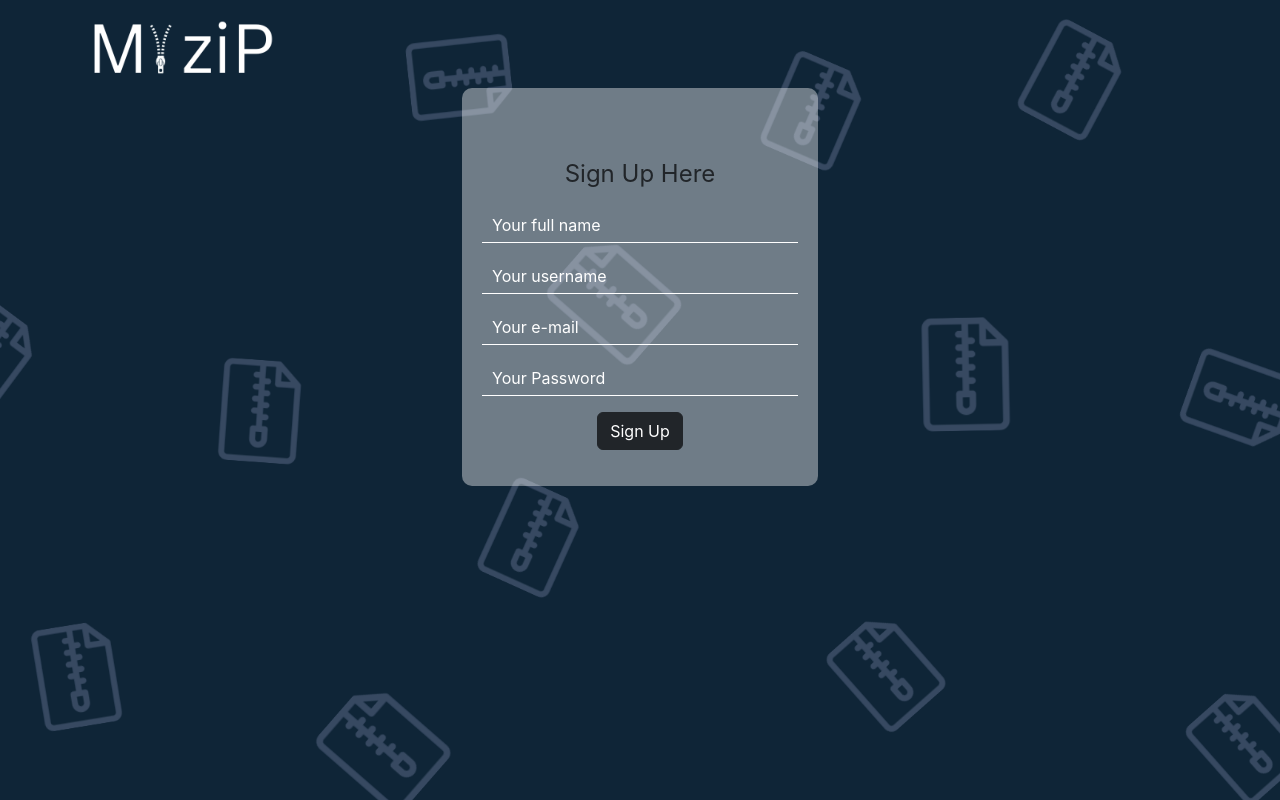
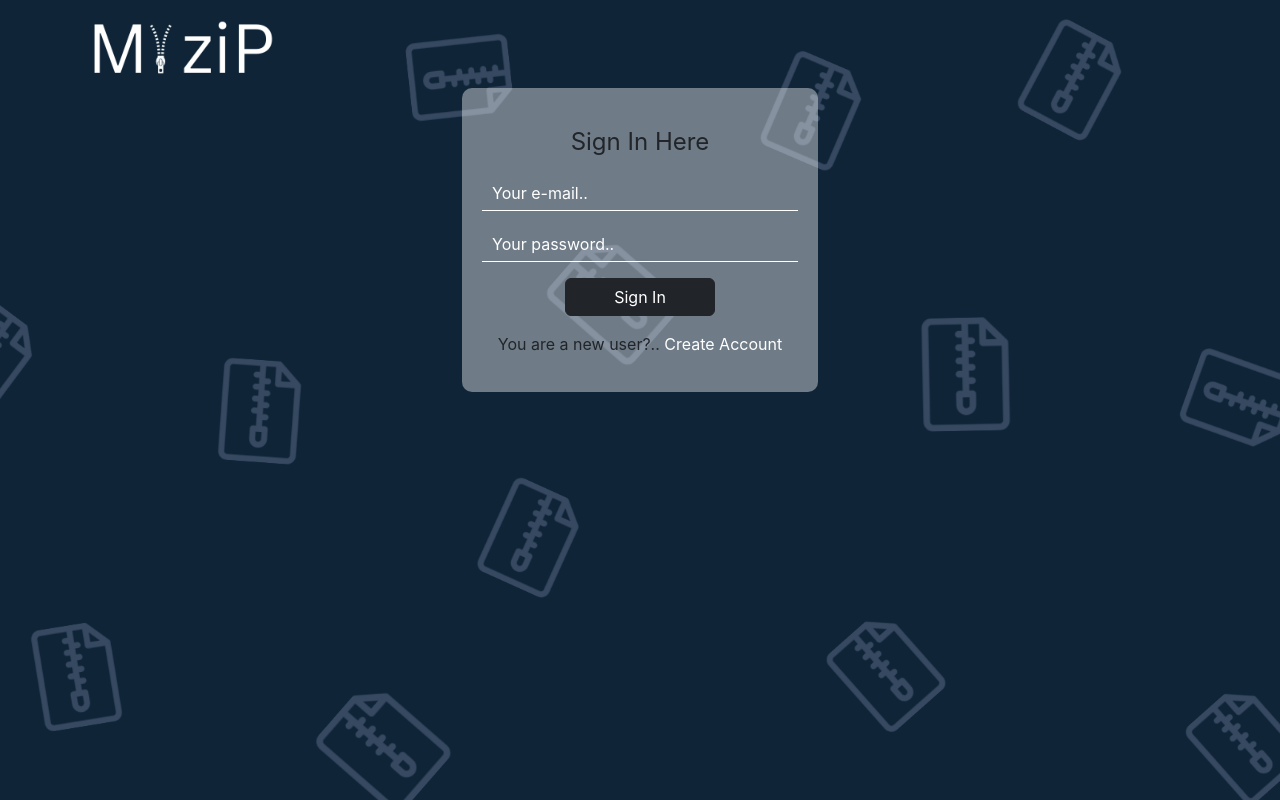
Before and after one commit to Rajeshpaul1994/myzip, a React (Create React App) app: page / in a window 1280 px wide. Built offline with nearby package versions, Linux system fonts and the light colour scheme.

Commit message:
create login signup form

```diff
--- a/src/App.css
+++ b/src/App.css
@@ -92,3 +92,15 @@
 ::placeholder{
   color:#fff;
 }
+.input-box:focus-visible{
+  outline: none;
+  border-bottom: 1px solid #fff;
+  border-top: none;
+  border-right:none;
+  border-left:none;
+
+}
+.link-to-login{
+  text-decoration: none;
+  color:#fff;
+}
--- a/src/components/LoginPage.js
+++ b/src/components/LoginPage.js
@@ -1,31 +1,57 @@
 import React, {useState} from 'react'
 
 export default function LoginPage() {
+    const [loginSignup, setloginSignup] = useState(false);
+    const createAc = () =>{setloginSignup(true);}
+    const loginNow = () =>{setloginSignup(false);}
   return (
     <div className='container'>
         <div className='row'>
             <div className='col-2 col-sm'></div>
             <div className='col-8 col-sm'>
-                <div>
+                <div className={loginSignup ? null: 'd-none'}>
                     <div className='login-form-div'>
                         <div>
-                            <p className='text-center fs-4 pt-5'>Sign Up Here</p>
+                            <p className='text-center fs-4 pt-3'>Create Account</p>
                         </div>
                         <div className='text-center mb-3'>
-                            <input type='text' name='fullname' placeholder='Your full name'  className='input-box'  />
+                            <input type='text' name='username' placeholder='Your username..'  className='input-box'  />
                         </div>
                         <div className='text-center mb-3'>
-                            <input type='text' name='username' placeholder='Your username'  className='input-box'  />
+                            <input type='email' name='email' placeholder='Your e-mail..'  className='input-box'  />
                         </div>
                         <div className='text-center mb-3'>
-                            <input type='email' name='email' placeholder='Your e-mail'  className='input-box'  />
+                            <input type='password' name='pass' placeholder='Your password..'  className='input-box'  />
                         </div>
                         <div className='text-center mb-3'>
-                            <input type='password' name='pass' placeholder='Your Password'  className='input-box'  />
+                            <input type='password' name='pass' placeholder='Confirm password..'  className='input-box'  />
                         </div>
-                        <div className='text-center pb-3'>
-                        <button type="button" class="btn btn-dark">Sign Up</button>
+                        <div className='text-center mb-3'>
+                        <button type="button" class="btn btn-dark pe-5 ps-5">Sign Up</button>
 
+                        </div>
+                        <div className='mb-3'>
+                            <p className='text-center'>You already have an account..<a href='#' onClick={loginNow} className='link-to-login'> Sign In</a></p>
+                        </div>
+                    </div>
+                </div>
+                <div className={loginSignup ? 'd-none': null}>
+                <div className='login-form-div'>
+                        <div>
+                            <p className='text-center fs-4 pt-3'>Sign In Here</p>
+                        </div>
+                        <div className='text-center mb-3'>
+                            <input type='email' name='email' placeholder='Your e-mail..'  className='input-box'  />
+                        </div>
+                        <div className='text-center mb-3'>
+                            <input type='password' name='pass' placeholder='Your password..'  className='input-box'  />
+                        </div>
+                        <div className='text-center mb-3'>
+                        <button type="button" class="btn btn-dark pe-5 ps-5">Sign In</button>
+
+                        </div>
+                        <div className='mb-3'>
+                            <p className='text-center'>You are a new user?..<a href='#' className='link-to-login' onClick={createAc}> Create Account</a></p>
                         </div>
                     </div>
                 </div>
```
